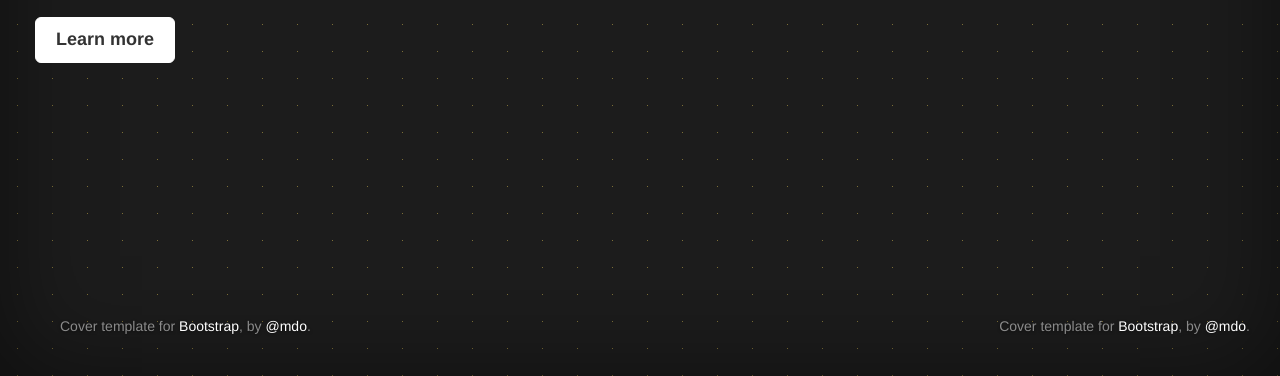
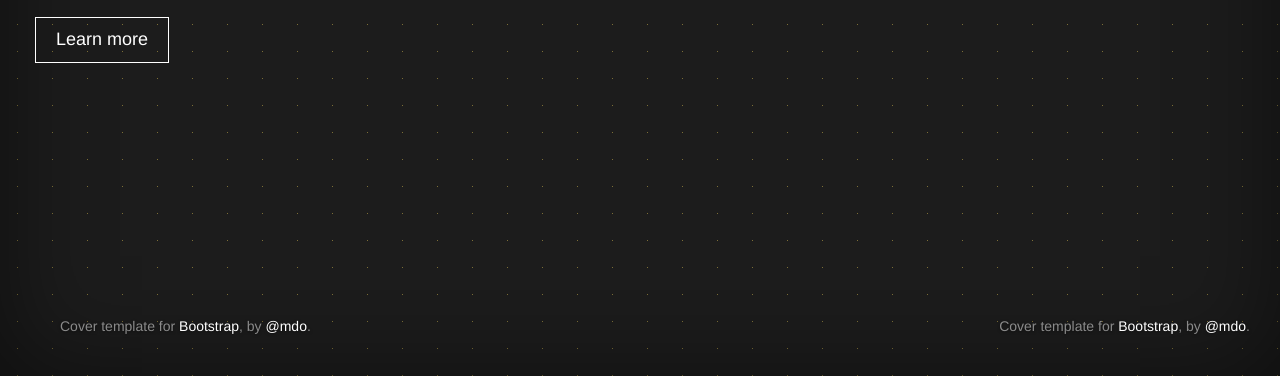
Before and after one commit to digitalsmash/Redesign, a plain HTML site: page index.html in a window 1280 px wide. Shown: the part 424-800 px from the top of the page. Drawn offline with nearby package versions, Linux system fonts and the light colour scheme; a script that the page names is missing.

Commit message:
Change Cover

```diff
--- a/css/master.css
+++ b/css/master.css
@@ -11,12 +11,18 @@ a:hover {
 
 /* Custom default button */
 .btn-default,
-.btn-default:hover,
 .btn-default:focus {
-  color: #333;
+  border-radius: 0;
+  color: #fff;
   text-shadow: none; /* Prevent inheritence from `body` */
-  background-color: #fff;
+  background-color: transparent;;
   border: 1px solid #fff;
+  font-weight: normal;
+}
+
+.btn-default:hover{
+  background: #333;
+  color: #fff;
 }
 
 
@@ -118,7 +124,6 @@ body {
 }
 .cover .btn-lg {
   padding: 10px 20px;
-  font-weight: bold;
 }
 
 
```
